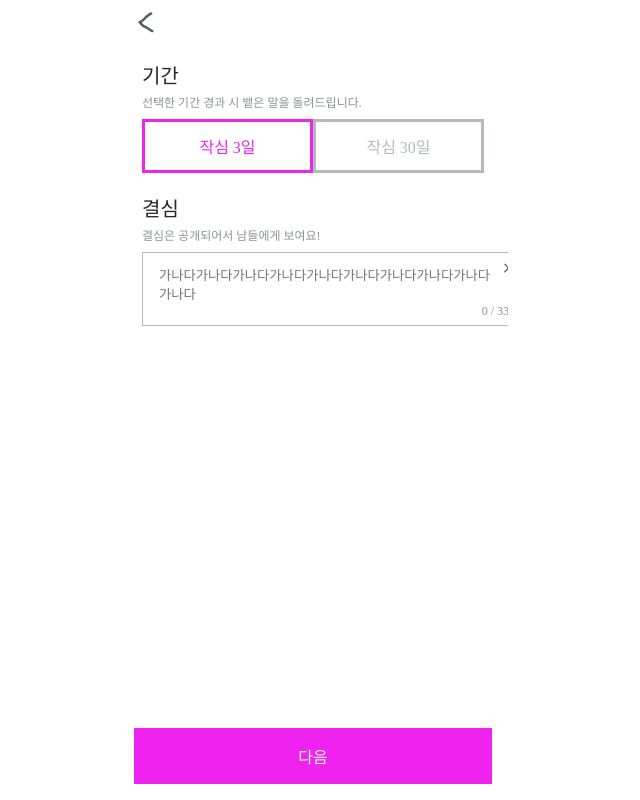
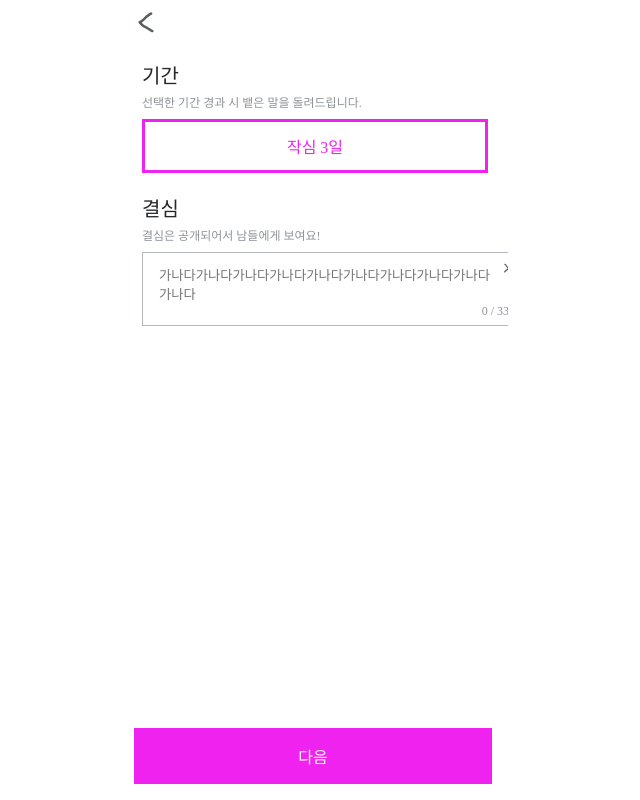
Before and after one commit to yourssu/i-got-it-frontend, a React (Vite) app: page /create in a window 1280 px wide. Shown: the whole page, without its empty margins (327-967 px from the left). Built offline with nearby package versions, Linux system fonts and the light colour scheme; a web font is replaced by a local one.

Commit message:
fix(create) : 30일 버튼 삭제 및 css 수정

```diff
--- a/src/pages/Create/Create.scss
+++ b/src/pages/Create/Create.scss
@@ -11,10 +11,6 @@
   font-weight: 400;
   font-size: 12px;
   margin-top: 4px;
-}
-
-.wrapper-date-button {
-  text-align: center;
 }
 
 input[type='radio'] {
@@ -31,7 +27,7 @@ input[type='radio']:checked + label {
 }
 
 .button-date {
-  width: 165px;
+  width: 340px;
   height: 48px;
   font-family: 'NeoDunggeunmo';
   font-weight: 400;
--- a/src/pages/Create/Create.tsx
+++ b/src/pages/Create/Create.tsx
@@ -54,18 +54,6 @@ const Create = () => {
           >
             작심 3일
           </label>
-          <input
-            type="radio"
-            className="button-date"
-            name="date"
-            id="date30"
-          />
-          <label
-            htmlFor="date30"
-            className="button-date"
-          >
-            작심 30일
-          </label>
         </div>
         <label className="title">결심</label>
         <div className="description">결심은 공개되어서 남들에게 보여요!</div>
```
